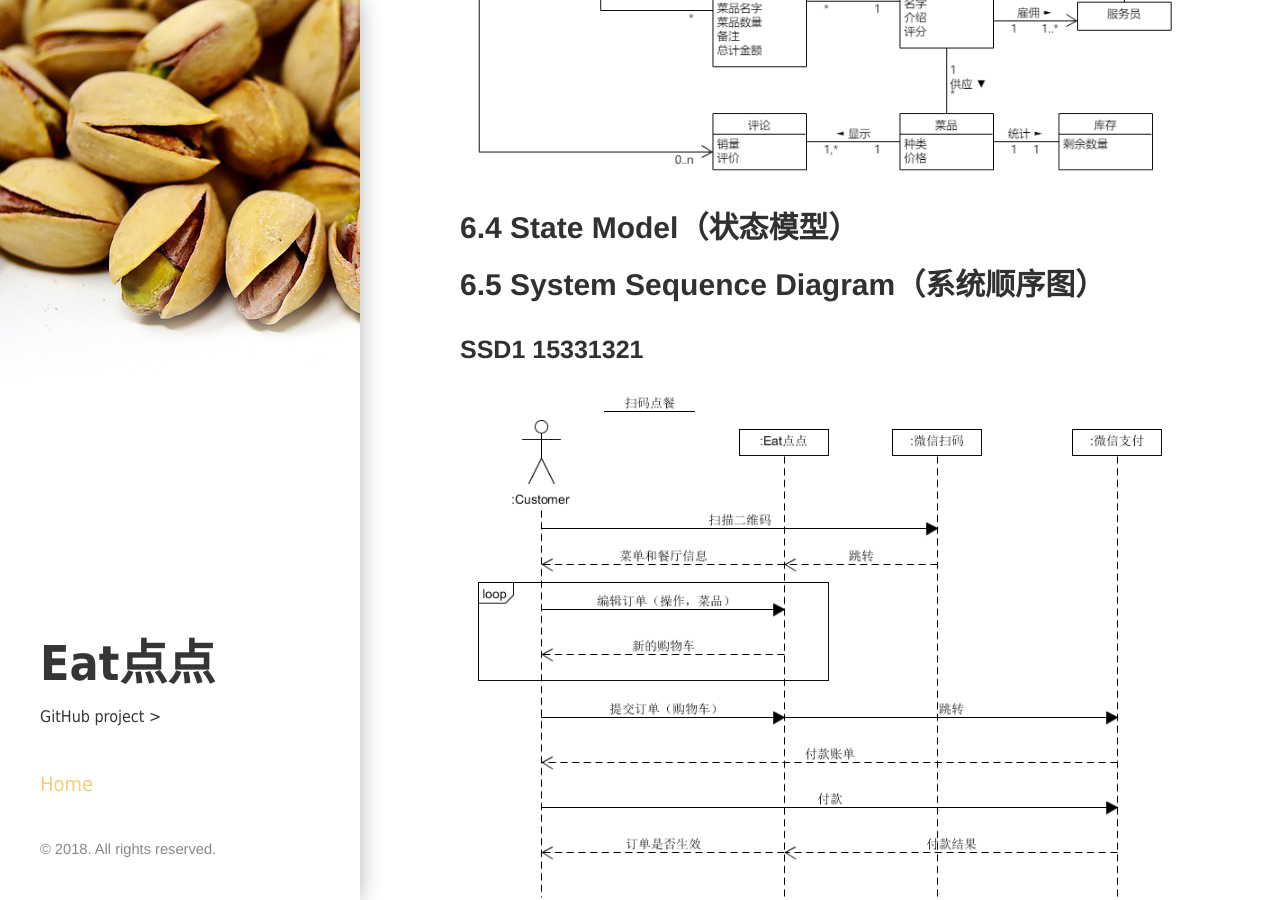
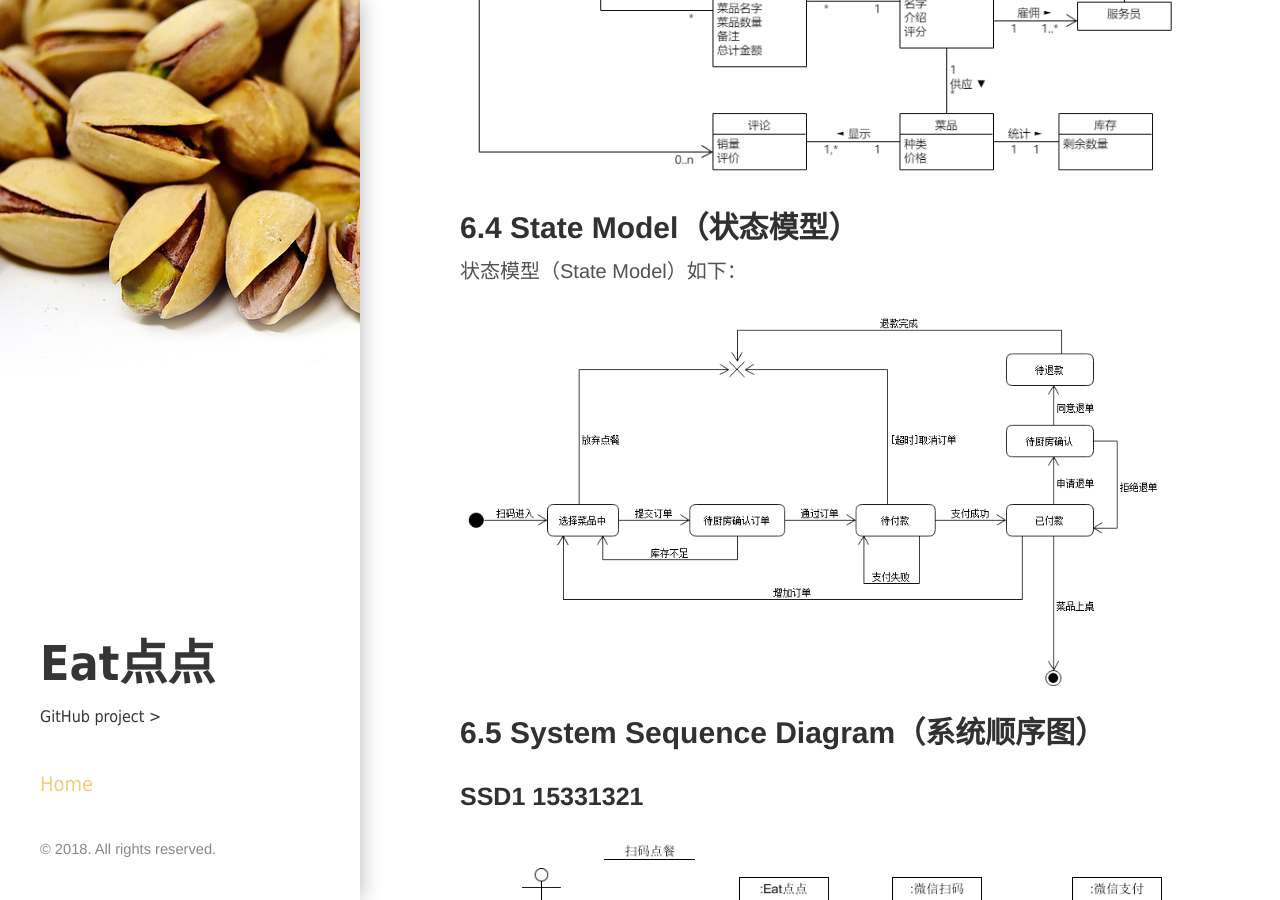
Before and after one commit to ChickenDinner8/ChickenDinner8.github.io, a Jekyll site: the page built from _posts/2018-04-21-需求说明书.md, in a window 1280 px wide and 900 px high, scrolled down 8010 px. Built offline with Jekyll 4.4.1, drawn with Linux system fonts in a browser that asks for light colours.

Commit message:
add state model

```diff
--- a/_posts/2018-04-21-需求说明书.md
+++ b/_posts/2018-04-21-需求说明书.md
@@ -173,7 +173,9 @@ Eat点点 点餐系统
 
 ## 6.4 State Model（状态模型）
 
+状态模型（State Model）如下：
 
+![State Model](https://github.com/ChickenDinner8/ChickenDinner8.github.io/blob/master/public/img/StateModel/state-model.png)
 
 ## 6.5 System Sequence Diagram（系统顺序图）
 
```
